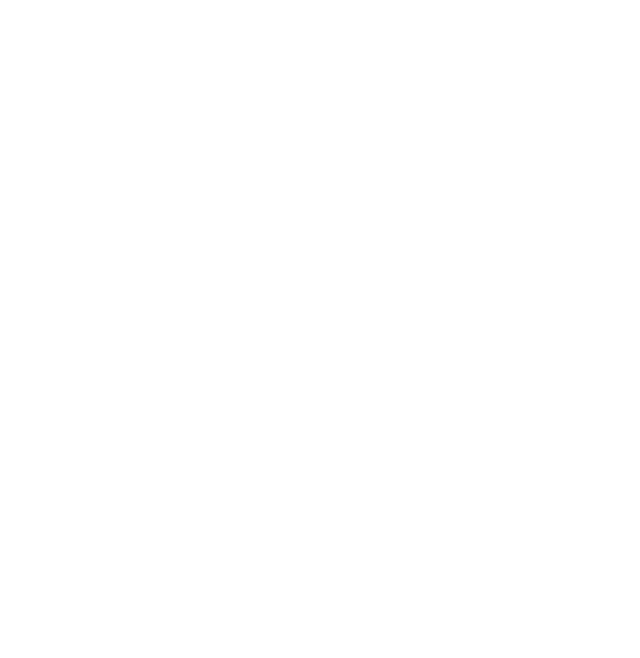
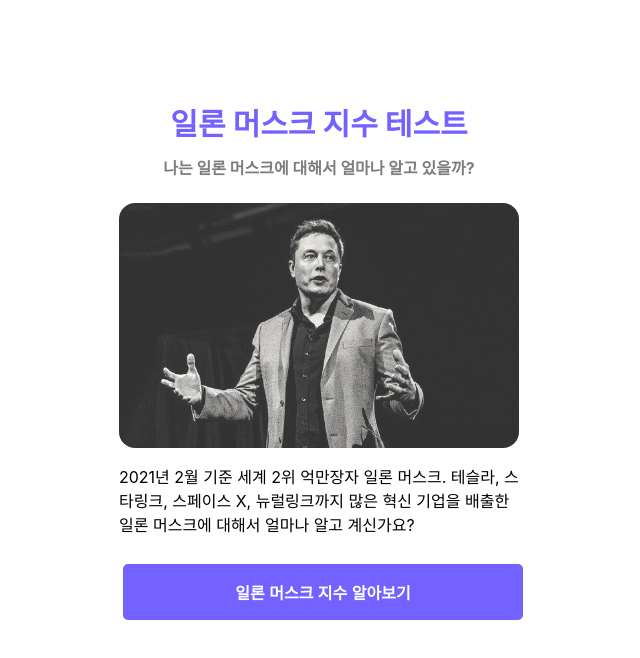
Before and after one commit to codingbeom/first-app, a React (Create React App) app: page / in a window 1280 px wide. Shown: the top 658 px of the page, without its empty margins (321-961 px from the left). Built offline with nearby package versions, Linux system fonts and the light colour scheme.

Commit message:
page분리
page나누기와 useHistory와 state를 이용해 결과 반영시 특정 page로 이동하기

```diff
--- a/src/components/App.js
+++ b/src/components/App.js
@@ -1,16 +1,28 @@
-import React from "react";
+import React, { useState } from "react";
 import theme from "../theme/theme";
 import { ThemeProvider } from "styled-components";
 import GlobalStyle from "../globalStyle";
 import Quiz from "../pages/Quiz";
+import Landing from "../pages/landing";
 import { BrowserRouter as Router, Route } from "react-router-dom";
+import Result from "../pages/result";
 
 function App() {
+  const [score, setScore] = useState(0);
+
   return (
     <ThemeProvider theme={theme}>
       <GlobalStyle />
       <Router>
-        <Route path="/quiz" component={Quiz} />
+        <Route path="/result">
+          <Result score={score} />
+        </Route>
+        <Route path="/quiz">
+          <Quiz setScore={setScore} />
+        </Route>
+        <Route path="/" exact>
+          <Landing />
+        </Route>
       </Router>
     </ThemeProvider>
   );
--- a/src/components/ResultSection/index.js
+++ b/src/components/ResultSection/index.js
@@ -1,5 +1,6 @@
 import React from "react";
 import styled from "styled-components";
+import { quiz } from "../../contents";
 
 const ResultTitle = styled.h1`
   font-size: 64px;
@@ -15,11 +16,11 @@
   color: ${(props) => props.theme.primaryColor100};
 `;
 
-const ResultSection = ({ showScore, reSum }) => (
+const ResultSection = ({ score }) => (
   <>
     <ResultTitle>당신의 점수는?</ResultTitle>
     <Score>
-      {showScore}/{reSum}
+      {score}/{quiz.length}
     </Score>
   </>
 );
--- a/src/pages/Quiz/index.js
+++ b/src/pages/Quiz/index.js
@@ -2,13 +2,12 @@
 import Container from "../../components/container";
 import AnswerGroup from "../../components/AnswerGroup";
 import QuestionGroup from "../../components/QuestionGroup";
-import ResultSection from "../../components/ResultSection";
 import { quiz } from "../../contents";
+import { useHistory } from "react-router";
 
-const Quiz = () => {
-  const [score, setScore] = useState(0);
-  const [showPage, setPage] = useState(false);
+const Quiz = ({ setScore }) => {
   const [currenNo, setCurrenNo] = useState(0);
+  let history = useHistory();
 
   const quizClick = (corret) => {
     if (corret) {
@@ -18,20 +17,17 @@
       alert("틀렸습니다.");
     }
     if (currenNo === quiz.length - 1) {
-      setPage(true);
+      history.push("/result");
+      //페이지 이동
     } else {
       setCurrenNo((currenNo) => currenNo + 1);
     }
   };
 
-  return showPage ? (
-    <Container>
-      <ResultSection showScore={score} reSum={quiz.length}></ResultSection>
-    </Container>
-  ) : (
+  return (
     <Container>
       <QuestionGroup currenNo={currenNo} />
-      <AnswerGroup currenNo={currenNo} handleClick={quizClick} />
+      <AnswerGroup currenNo={currenNo} quizClick={quizClick} />
     </Container>
   );
 };
--- /dev/null
+++ b/src/pages/landing/index.js
@@ -0,0 +1,54 @@
+import Container from "../../components/container";
+import styled from "styled-components";
+import cover from "../../assets/images/cover-bg.jpg";
+import Button from "../../components/Button";
+import { Link } from "react-router-dom";
+
+const Title = styled.h1`
+  font-size: 30px;
+  font-weight: bold;
+  margin-bottom: 8px;
+  text-align: center;
+  color: ${(props) => props.theme.primaryColor100};
+`;
+
+const SubTitle = styled.h1`
+  font-size: 16px;
+  font-weight: bold;
+  margin-bottom: 24px;
+  text-align: center;
+  color: ${(props) => props.theme.gray80};
+`;
+
+const StyledImage = styled.img`
+  border-radius: 16px;
+  opacity: 80%;
+  margin-bottom: 16px;
+  max-width: 100%;
+  display: block;
+`;
+
+const Text = styled.p`
+  font-size: 16px;
+  margin-bottom: 24px;
+`;
+
+const Landing = () => {
+  return (
+    <Container>
+      <Title>일론 머스크 지수 테스트</Title>
+      <SubTitle>나는 일론 머스크에 대해서 얼마나 알고 있을까?</SubTitle>
+      <StyledImage src={cover} alt="cover"></StyledImage>
+      <Text>
+        2021년 2월 기준 세계 2위 억만장자 일론 머스크. 테슬라, 스타링크,
+        스페이스 X, 뉴럴링크까지 많은 혁신 기업을 배출한 일론 머스크에 대해서
+        얼마나 알고 계신가요?
+      </Text>
+      <Link to="/quiz">
+        <Button text="일론 머스크 지수 알아보기"></Button>
+      </Link>
+    </Container>
+  );
+};
+
+export default Landing;
--- /dev/null
+++ b/src/pages/result/index.js
@@ -0,0 +1,17 @@
+import Container from "../../components/container";
+import ResultSection from "../../components/ResultSection";
+import Button from "../../components/Button";
+import { Link } from "react-router-dom";
+
+const Result = ({ score }) => {
+  return (
+    <Container>
+      <ResultSection score={score}></ResultSection>
+      <Link to="/">
+        <Button text="테스트 다시하기"></Button>
+      </Link>
+    </Container>
+  );
+};
+
+export default Result;
--- a/src/theme/theme.js
+++ b/src/theme/theme.js
@@ -1,6 +1,7 @@
 const theme = {
   primaryColor100: "#7362ff",
   primaryColor80: "#a99fee",
+  gray80: "#7D7D7D",
 };
 
 export default theme;
```
Also changed, not shown: src/assets/images/cover-bg.jpg (added).
